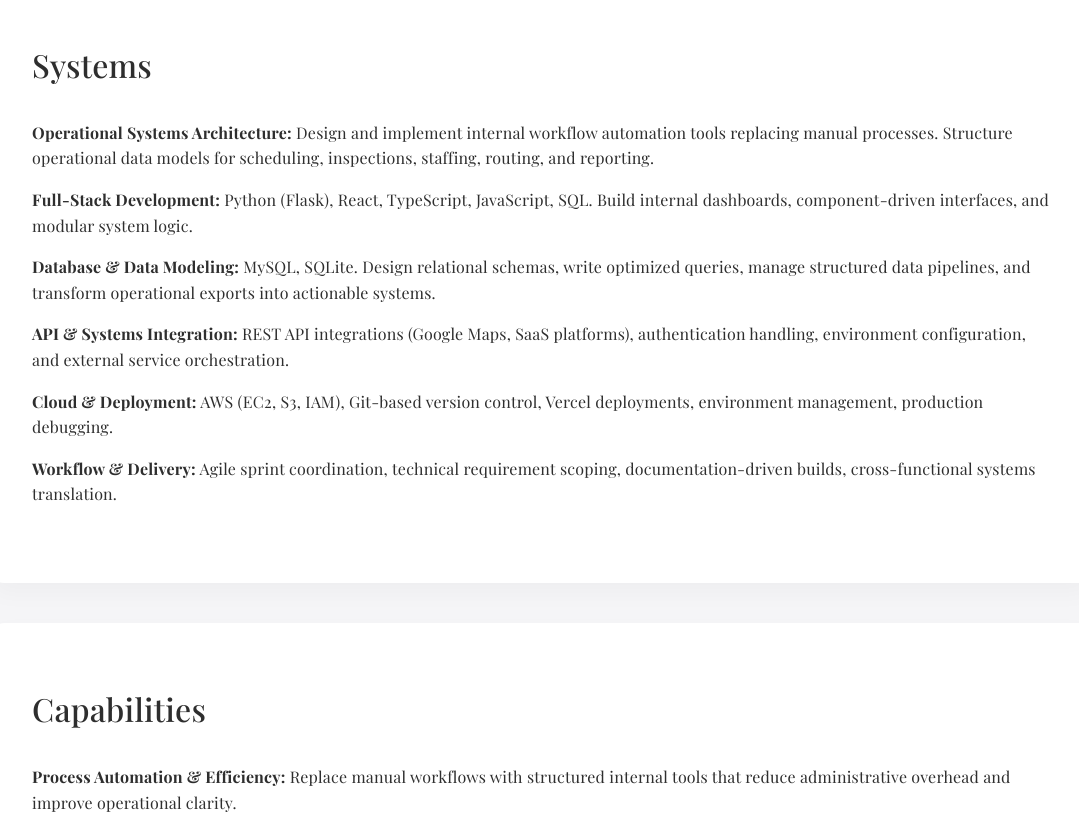
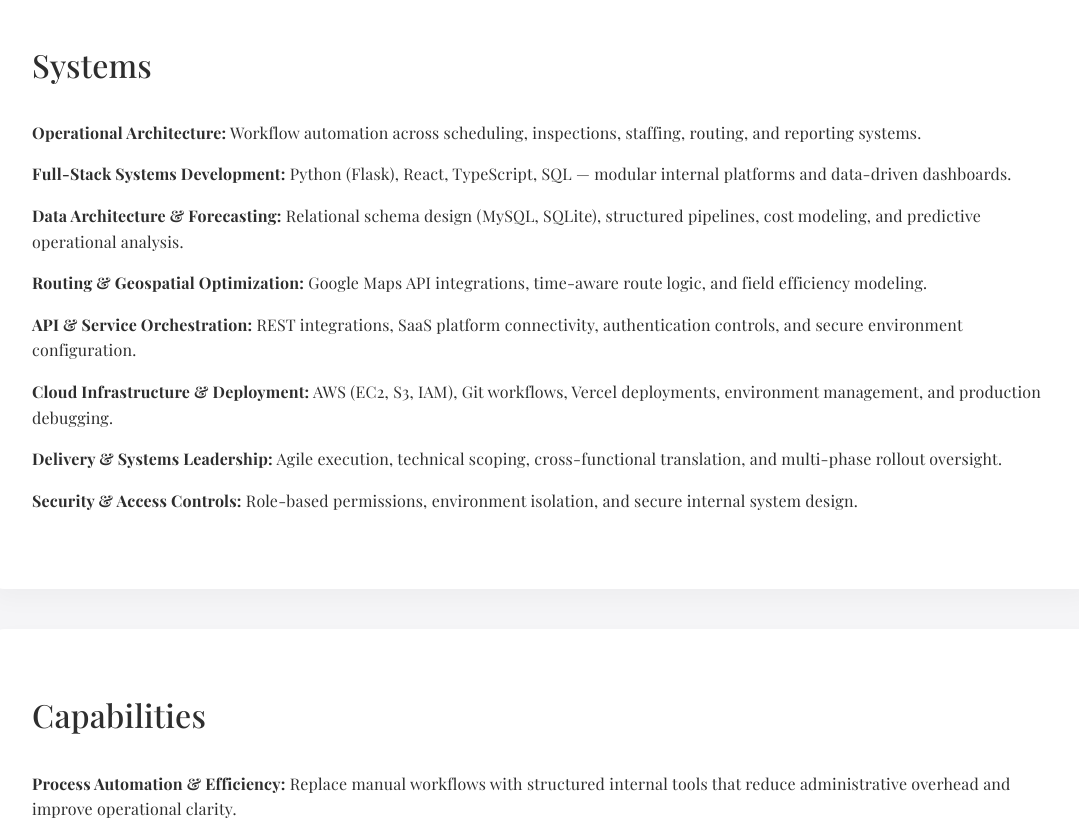
Before and after one commit to madelinegit/madelinedotcom, a React (Vite) app: page / in a window 1280 px wide. Shown: the part 1440-2260 px from the top of the page, without its empty margins (98-1177 px from the left). Built offline with nearby package versions, Linux system fonts and the light colour scheme.

Commit message:
less text

```diff
--- a/src/pages/Home.tsx
+++ b/src/pages/Home.tsx
@@ -46,31 +46,37 @@ function Home() {
 <Section id="systems" title="Systems">
   <ul>
     <li>
-            <strong>Operational Systems Architecture:</strong> Design and implement internal workflow automation tools replacing manual processes. Structure operational data models for scheduling, inspections, staffing, routing, and reporting.
+      <strong>Operational Architecture:</strong> Workflow automation across scheduling, inspections, staffing, routing, and reporting systems.
     </li>
 
     <li>
-            <strong>Full-Stack Development:</strong> Python (Flask), React, TypeScript, JavaScript, SQL. Build internal dashboards, component-driven interfaces, and modular system logic.
+      <strong>Full-Stack Systems Development:</strong> Python (Flask), React, TypeScript, SQL — modular internal platforms and data-driven dashboards.
     </li>
 
     <li>
-            <strong>Database & Data Modeling:</strong> MySQL, SQLite. Design relational schemas, write optimized queries, manage structured data pipelines, and transform operational exports into actionable systems.
+      <strong>Data Architecture & Forecasting:</strong> Relational schema design (MySQL, SQLite), structured pipelines, cost modeling, and predictive operational analysis.
     </li>
 
     <li>
-            <strong>API & Systems Integration:</strong> REST API integrations (Google Maps, SaaS platforms), authentication handling, environment configuration, and external service orchestration.
+      <strong>Routing & Geospatial Optimization:</strong> Google Maps API integrations, time-aware route logic, and field efficiency modeling.
     </li>
 
     <li>
-            <strong>Cloud & Deployment:</strong> AWS (EC2, S3, IAM), Git-based version control, Vercel deployments, environment management, production debugging.
+      <strong>API & Service Orchestration:</strong> REST integrations, SaaS platform connectivity, authentication controls, and secure environment configuration.
     </li>
 
     <li>
-            <strong>Workflow & Delivery:</strong> Agile sprint coordination, technical requirement scoping, documentation-driven builds, cross-functional systems translation.
+      <strong>Cloud Infrastructure & Deployment:</strong> AWS (EC2, S3, IAM), Git workflows, Vercel deployments, environment management, and production debugging.
+    </li>
+
+    <li>
+      <strong>Delivery & Systems Leadership:</strong> Agile execution, technical scoping, cross-functional translation, and multi-phase rollout oversight.
+    </li>
+    <li>
+  <strong>Security & Access Controls:</strong> Role-based permissions, environment isolation, and secure internal system design.
 </li>
   </ul>
 </Section>
-
 
       <Section id="capabilities" title="Capabilities">
         <ul>
--- a/src/styles/global.css
+++ b/src/styles/global.css
@@ -72,6 +72,7 @@ p {
 
 #experience ul {
   list-style-position: inside;
+  list-style-type: disc;
 }
 
 
```
Lines whose indentation alone changed are shown as unchanged.
